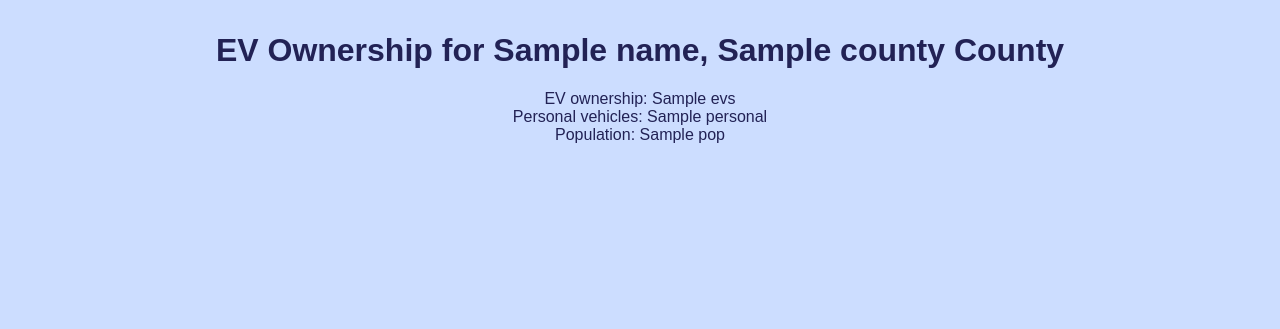
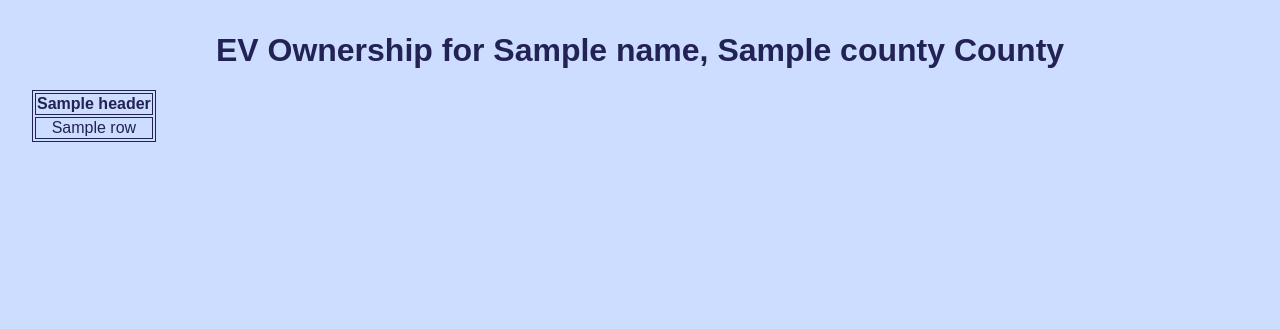
Before and after one commit to pinedaj1/PUBLICNAME, a Flask app: template web/templates/ev.html in a window 1280 px wide. Shown: the top 329 px of the page. Run offline with Flask 3, Linux system fonts and the light colour scheme; the template is opened without the code that fills it: most values are stand-ins (such as "Sample title", 1, 10 or a date in 2020); some libraries are stand-ins or nearby versions.

Commit message:
EV view with year table

```diff
--- a/web/app.py
+++ b/web/app.py
@@ -216,9 +216,8 @@ def vmt():
 def ev():
     mno = int(request.form['mno'])
     name, county = name_and_county(mno)
-    year = int(request.form['year'])
-    evs, personal, pop = connect(f'SELECT evs, personalvehicles, pop FROM population WHERE mno = {mno} AND year = {year};')[0]
-    return render_template('ev.html', name=name, county=county, year=year, evs=evs, personal=personal, pop=pop)
+    year_table = YearTable(["evs", "personalvehicles", "pop"], "population", mno)
+    return render_template('ev.html', name=name, county=county, year_table=year_table)
 
 @app.route('/ghg', methods=['POST'])
 def ghg():
--- a/web/templates/ev.html
+++ b/web/templates/ev.html
@@ -2,9 +2,5 @@
 {% import 'macros.html' as macros %}
 {% block title %}EV Ownership for {{ macros.municipality(name, county) }}{% endblock %}
 {% block content %}
-    EV ownership: {{ evs }}
-    <br/>
-    Personal vehicles: {{ personal }}
-    <br/>
-    Population: {{ pop }}
+{{ macros.year_table(year_table) }}
 {% endblock %}
--- a/web/templates/municipality.html
+++ b/web/templates/municipality.html
@@ -23,10 +23,6 @@
 
         <form action="/ev" method="POST">
             <input type="hidden" name="mno" value="{{ mno }}" />
-            <select name="year">
-                <option value="2015">2015</option>
-                <option value="2020">2020</option>
-            </select>
             <input type="submit" value="EV Ownership Data >" />
         </form>
     </body>
```
